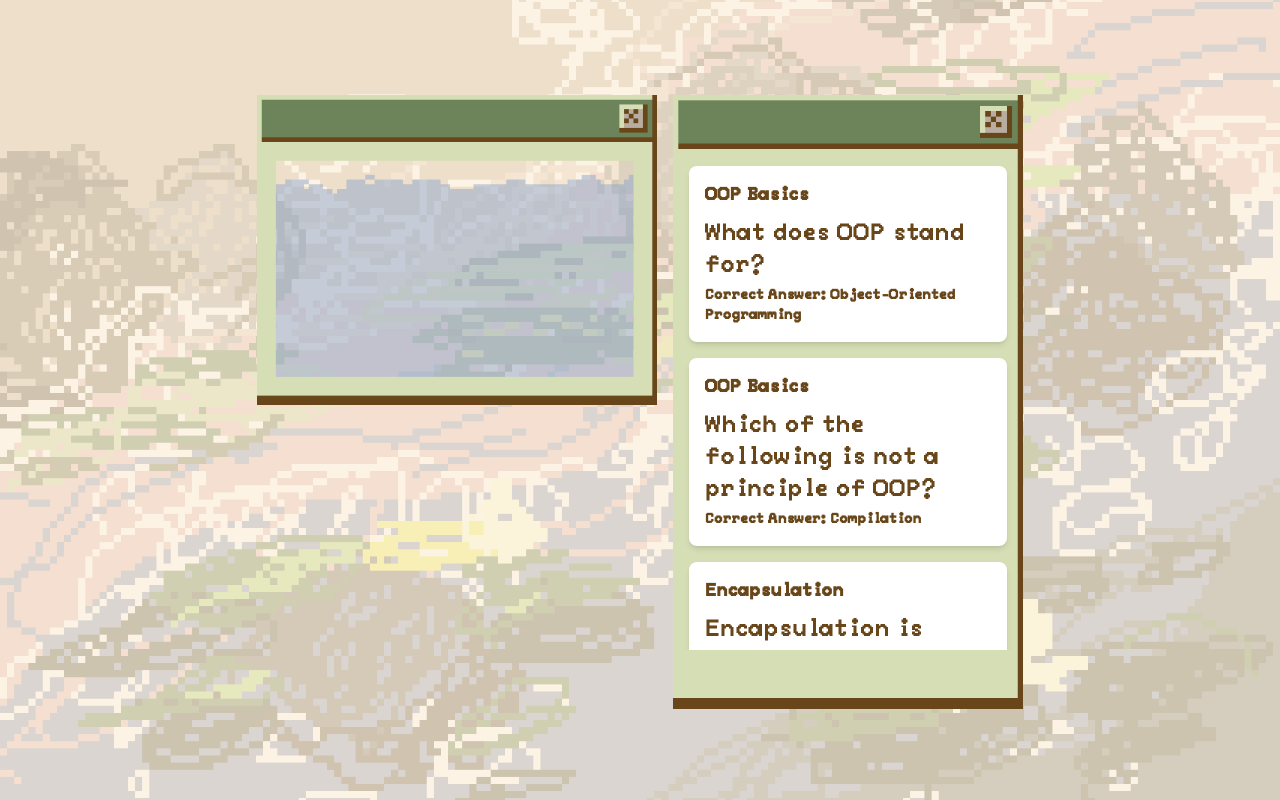
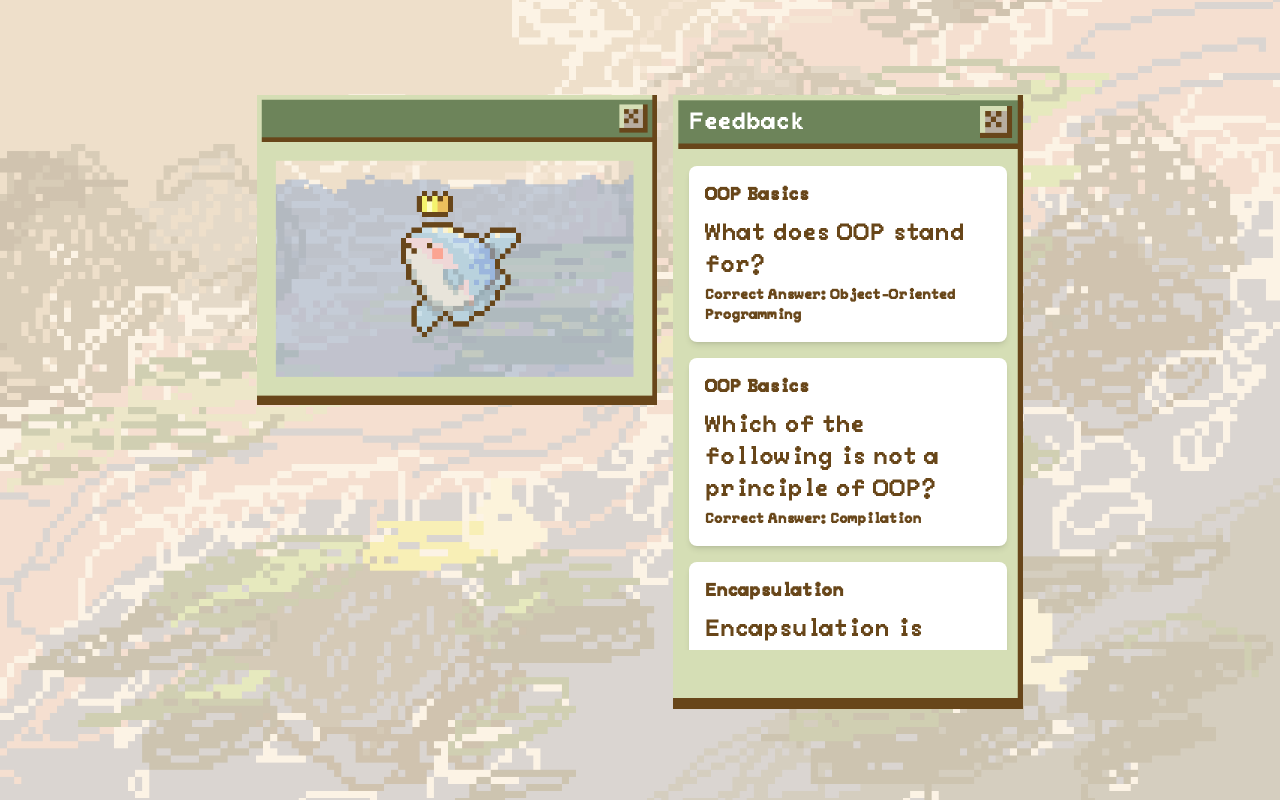
Before and after one commit to ayepricots/OOPTriviaGame, a Next.js app in the folder trivia-game/: page /feedback in a window 1280 px wide. Built offline with nearby package versions, Linux system fonts and the light colour scheme.

Commit message:
feat:Add feedback heading and placeholder winner fish.

```diff
--- a/trivia-game/src/app/feedback/page.tsx
+++ b/trivia-game/src/app/feedback/page.tsx
@@ -2,6 +2,7 @@ import Image from "next/image";
 import backgroundImage from "../../assets/bg_dim.png";
 import tankImage from "../../assets/window_tank.png";
 import windowLong from "../../assets/window_long.png";
+import fish1 from "../../assets/fish1_win.png";
 
 interface Question {
 	category: string;
@@ -86,6 +87,15 @@ export default function Feedback() {
 			<div className="flex space-x-4">
 				<div className="w-[400px] h-[310px] overflow-hidden relative">
 					<Image src={tankImage} alt="Tank" fill className="object-cover" />
+
+					<div className="absolute top-24 left-36 w-[120px]">
+						<Image
+							src={fish1}
+							alt="fish1"
+							quality={100}
+							className="object-cover"
+						/>
+					</div>
 				</div>
 				<div className="relative flex w-[350px] h-[610px] flex-col justify-between ">
 					<Image
@@ -95,6 +105,9 @@ export default function Feedback() {
 						quality={100}
 					/>
 
+					<h1 className="absolute top-3 left-4 text-2xl text-white font-peaberry">
+						Feedback
+					</h1>
 					<div className="absolute top-0 bottom-0 left-0 right-0 flex flex-col items-center justify-center">
 						<div className="p-4 w-full h-[500px] overflow-y-scroll text-2xl text-[#684619] font-peaberry">
 							{questionsPool.map((question, index) => (
```
Also changed, not shown: trivia-game/src/assets/fish1_win.PNG (added).
